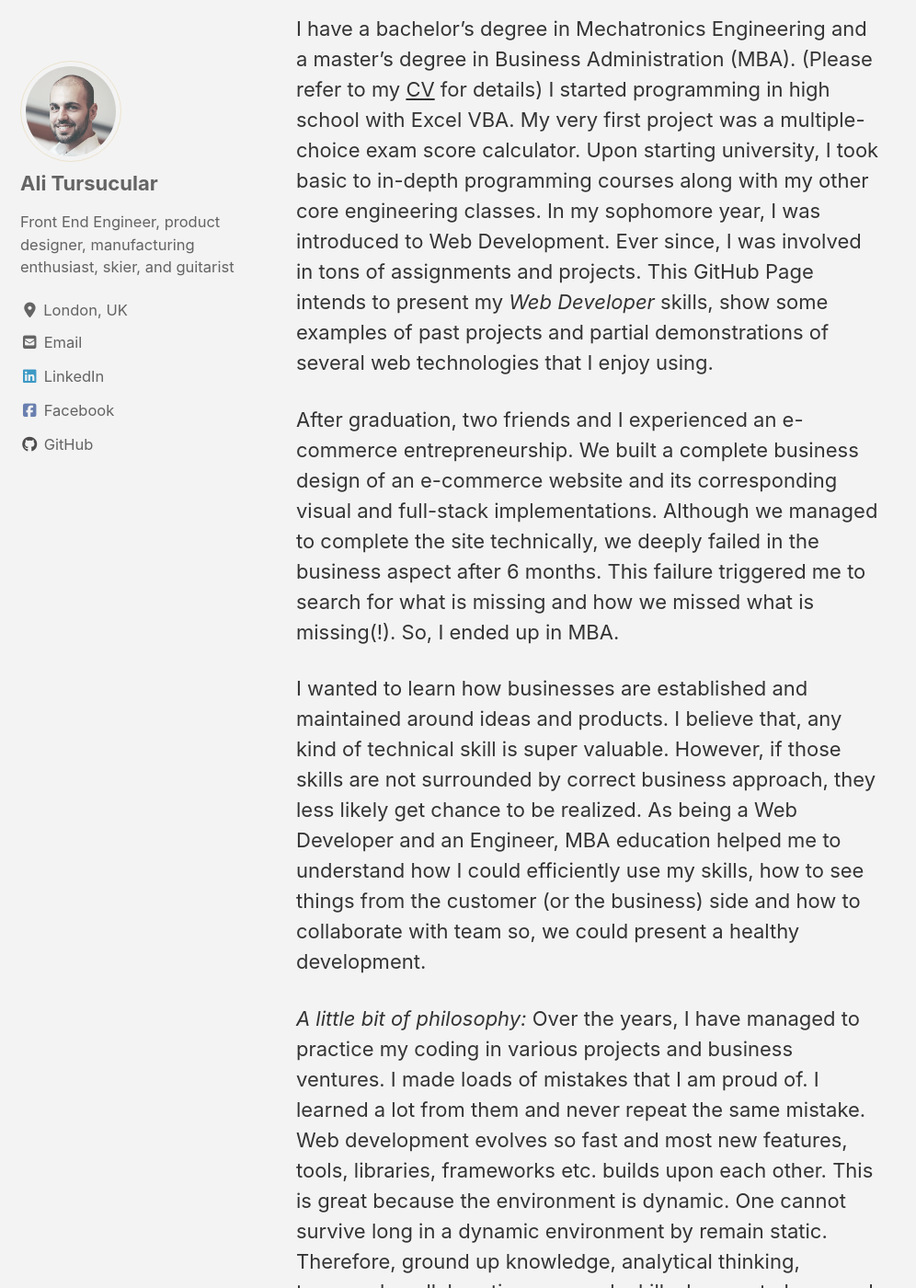
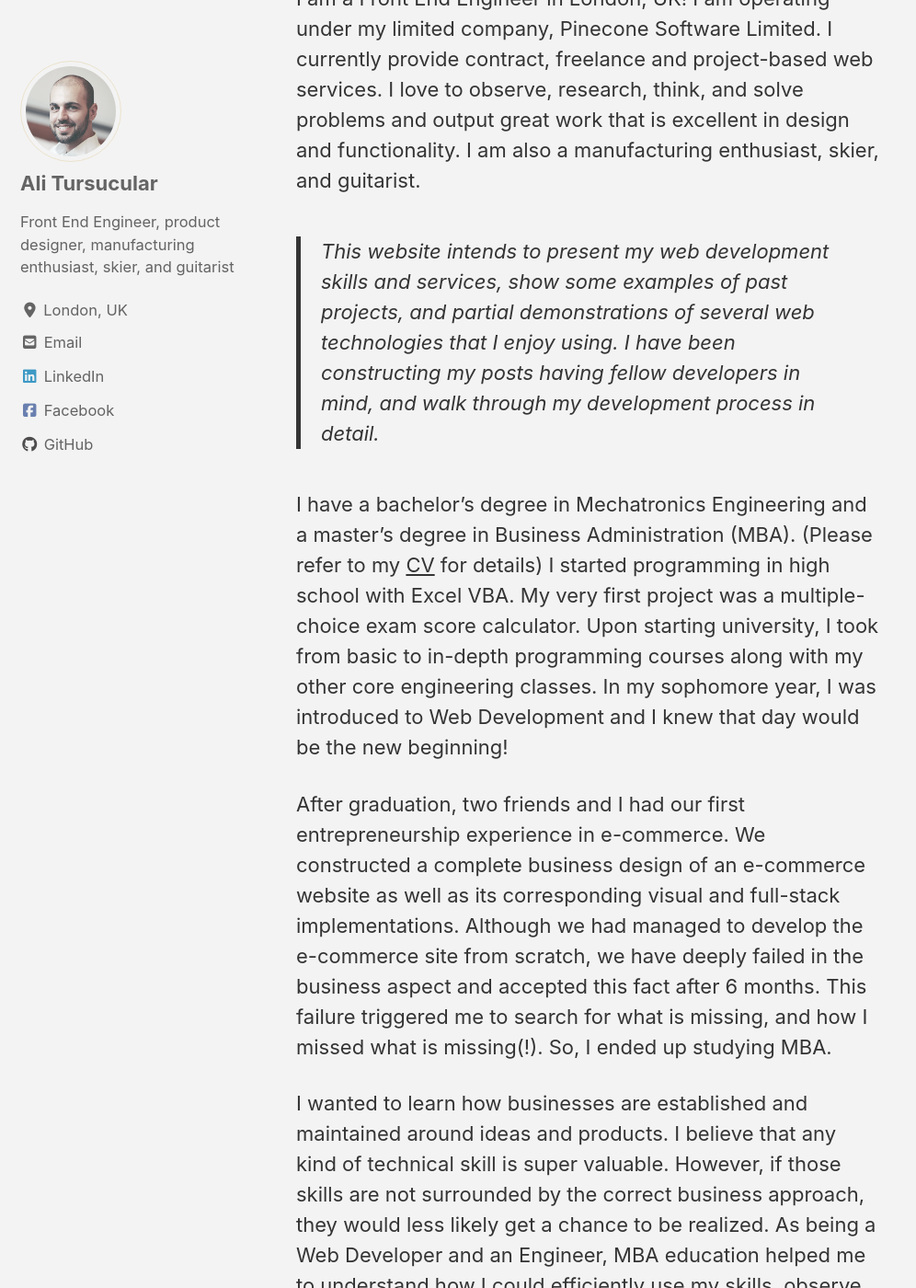
Before and after one commit to alitursucular/alitursucular.github.io, a Jekyll site: the page built from _pages/about.md, in a window 1280 px wide and 1400 px high, scrolled down 242 px. Shown: the whole window at 92% size, without its empty margins (0-996 px from the left). Built offline with Jekyll 4.4.1, drawn with Linux system fonts in a browser that asks for light colours; cached includes are drawn as plain includes; nearby versions of some CDN libraries; some of the changed text lies outside the part shown.

Commit message:
CV and about page updates

```diff
--- a/_data/navigation.yml
+++ b/_data/navigation.yml
@@ -1,7 +1,7 @@
 # main links
 main:
   - title: "CV"
-    url: "/assets/docs/alitursucular-front-end-web-developer-cv.pdf"
+    url: "/assets/docs/alitursucular-front-end-engineer-cv.pdf"
   - title: "About"
     url: /about/
   - title: "Portfolio"
--- a/_pages/about.md
+++ b/_pages/about.md
@@ -4,15 +4,19 @@ permalink: /about/
 read_time: false
 ---
 
-Hi! Welcome to my GitHub Pages!<br/>
-I am a Front End Web Developer in London, UK!
+Hi! Welcome to my GitHub Pages.
 
-I have a bachelor’s degree in Mechatronics Engineering and a master’s degree in Business Administration (MBA). (Please refer to my [CV](https://alitursucular.github.io/assets/docs/alitursucular-front-end-web-developer-cv.pdf) for details) I started programming in high school with Excel VBA. My very first project was a multiple-choice exam score calculator. Upon starting university, I took basic to in-depth programming courses along with my other core engineering classes. In my sophomore year, I was introduced to Web Development. Ever since, I was involved in tons of assignments and projects. This GitHub Page intends to present my _Web Developer_ skills, show some examples of past projects and partial demonstrations of several web technologies that I enjoy using.
+I am a Front End Engineer in London, UK! I am operating under my limited company, Pinecone Software Limited. I currently provide contract, freelance and project-based web services. I love to observe, research, think, and solve problems and output great work that is
+excellent in design and functionality. I am also a manufacturing enthusiast, skier, and guitarist.
 
-After graduation, two friends and I experienced an e-commerce entrepreneurship. We built a complete business design of an e-commerce website and its corresponding visual and full-stack implementations. Although we managed to complete the site technically, we deeply failed in the business aspect after 6 months. This failure triggered me to search for what is missing and how we missed what is missing(!). So, I ended up in MBA.
+> This website intends to present my web development skills and services, show some examples of past projects, and partial demonstrations of several web technologies that I enjoy using. I have been constructing my posts having fellow developers in mind, and walk through my development process in detail.
 
-I wanted to learn how businesses are established and maintained around ideas and products. I believe that, any kind of technical skill is super valuable. However, if those skills are not surrounded by correct business approach, they less likely get chance to be realized. As being a Web Developer and an Engineer, MBA education helped me to understand how I could efficiently use my skills, how to see things from the customer (or the business) side and how to collaborate with team so, we could present a healthy development.
+I have a bachelor’s degree in Mechatronics Engineering and a master’s degree in Business Administration (MBA). (Please refer to my [CV](https://alitursucular.github.io/assets/docs/alitursucular-front-end-engineer-cv.pdf) for details) I started programming in high school with Excel VBA. My very first project was a multiple-choice exam score calculator. Upon starting university, I took from basic to in-depth programming courses along with my other core engineering classes. In my sophomore year, I was introduced to Web Development and I knew that day would be the new beginning!
 
-_A little bit of philosophy:_ Over the years, I have managed to practice my coding in various projects and business ventures. I made loads of mistakes that I am proud of. I learned a lot from them and never repeat the same mistake. Web development evolves so fast and most new features, tools, libraries, frameworks etc. builds upon each other. This is great because the environment is dynamic. One cannot survive long in a dynamic environment by remain static. Therefore, ground up knowledge, analytical thinking, teamwork, collaboration, research skills, hunger to learn and communication skills are highly important.
+After graduation, two friends and I had our first entrepreneurship experience in e-commerce. We constructed a complete business design of an e-commerce website as well as its corresponding visual and full-stack implementations. Although we had managed to develop the e-commerce site from scratch, we have deeply failed in the business aspect and accepted this fact after 6 months. This failure triggered me to search for what is missing, and how I missed what is missing(!). So, I ended up studying MBA.
+
+I wanted to learn how businesses are established and maintained around ideas and products. I believe that any kind of technical skill is super valuable. However, if those skills are not surrounded by the correct business approach, they would less likely get a chance to be realized. As being a Web Developer and an Engineer, MBA education helped me to understand how I could efficiently use my skills, observe from the eyes of the business owner, and to collaborate with the team so, I could put forward a healthy development.
+
+Over the years, I have managed to practice my coding in various projects and business ventures. I made loads of mistakes that I am proud of because I learned a lot from them. Every business comes with its unique challenges and we should be fearless to adapt to the evolving web development world!
 
 Well, please feel free to contact me through: **alitursucular@gmail.com**
```
Also changed, not shown: README.md, 2 other files.
